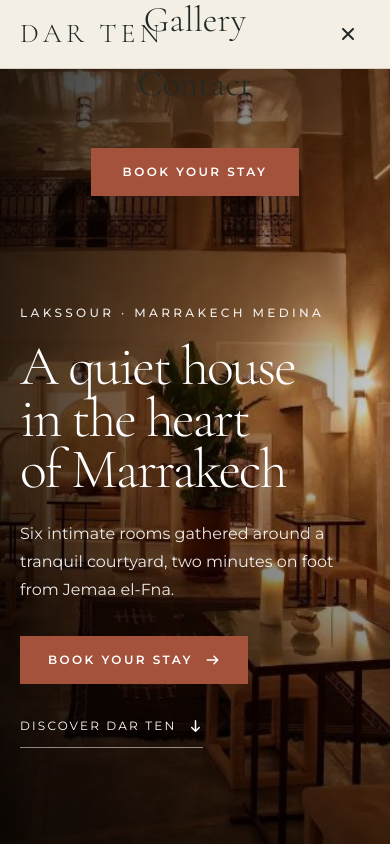
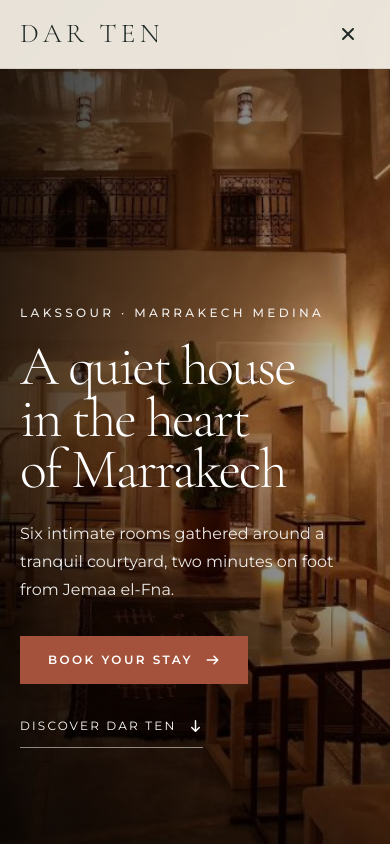
Before and after one commit to yassinejoundi/riad-dar-ten, a Next.js app: page / in a window 390 px wide. Both pictures are taken after a click on the button "Open menu". Shown: the top 844 px of the page. Built offline with nearby package versions, Linux system fonts and the light colour scheme; a web font is replaced by a local one.

Commit message:
fix: repair mobile navigation layout

```diff
--- a/components/common/Navbar.tsx
+++ b/components/common/Navbar.tsx
@@ -30,10 +30,27 @@
     return () => window.removeEventListener("scroll", handleScroll)
   }, [])
 
+  useEffect(() => {
+    if (!isOpen) return
+
+    const previousOverflow = document.body.style.overflow
+    const handleKeyDown = (event: KeyboardEvent) => {
+      if (event.key === "Escape") setIsOpen(false)
+    }
+
+    document.body.style.overflow = "hidden"
+    window.addEventListener("keydown", handleKeyDown)
+
+    return () => {
+      document.body.style.overflow = previousOverflow
+      window.removeEventListener("keydown", handleKeyDown)
+    }
+  }, [isOpen])
+
   return (
     <nav
       className={cn(
-        "fixed z-50 w-full border-b transition-all duration-500",
+        "fixed inset-x-0 top-0 z-50 w-full border-b transition-all duration-500",
         scrolled || isOpen
           ? "border-midnight-blue/10 bg-cream/95 py-3 backdrop-blur-md"
           : "border-white/20 bg-transparent py-5"
@@ -86,6 +103,7 @@
               )}
               aria-label={isOpen ? "Close menu" : "Open menu"}
               aria-expanded={isOpen}
+              aria-controls="mobile-navigation"
             >
               <FontAwesomeIcon icon={isOpen ? faXmark : faBars} className="size-5" />
             </button>
@@ -94,20 +112,21 @@
       </div>
 
       <div
+        id="mobile-navigation"
         className={cn(
-          "fixed inset-0 z-40 flex flex-col items-center justify-center bg-cream transition-transform duration-500 ease-out lg:hidden",
-          isOpen ? "translate-x-0" : "translate-x-full"
+          "fixed inset-x-0 bottom-0 top-[69px] z-40 overflow-y-auto overscroll-contain bg-cream transition-[transform,visibility] duration-500 ease-out lg:hidden",
+          isOpen ? "visible translate-x-0" : "invisible translate-x-full"
         )}
         aria-hidden={!isOpen}
       >
-        <div className="flex flex-col items-center gap-6">
+        <div className="mx-auto flex min-h-full w-full max-w-md flex-col items-stretch justify-start gap-2 px-5 pb-8 pt-8 sm:items-center sm:justify-center sm:gap-4 sm:py-10">
           {navLinks.map((link) => (
             <Link
               key={link.name}
               href={link.href}
               onClick={() => setIsOpen(false)}
               tabIndex={isOpen ? 0 : -1}
-              className="font-serif text-4xl font-light text-midnight-blue transition-colors hover:text-terracotta"
+              className="flex min-h-14 items-center border-b border-midnight-blue/15 font-serif text-3xl font-light text-midnight-blue transition-colors hover:text-terracotta sm:min-h-16 sm:border-0 sm:text-4xl"
             >
               {link.name}
             </Link>
@@ -116,7 +135,7 @@
             href="/book"
             onClick={() => setIsOpen(false)}
             tabIndex={isOpen ? 0 : -1}
-            className="mt-5 bg-terracotta px-8 py-4 font-sans text-xs font-semibold uppercase tracking-[0.2em] text-white transition-colors hover:bg-deep-spice"
+            className="mt-5 flex min-h-12 w-full items-center justify-center bg-terracotta px-8 py-4 text-center font-sans text-xs font-semibold uppercase tracking-[0.2em] text-white transition-colors hover:bg-deep-spice sm:w-auto"
           >
             Book your stay
           </Link>
```
